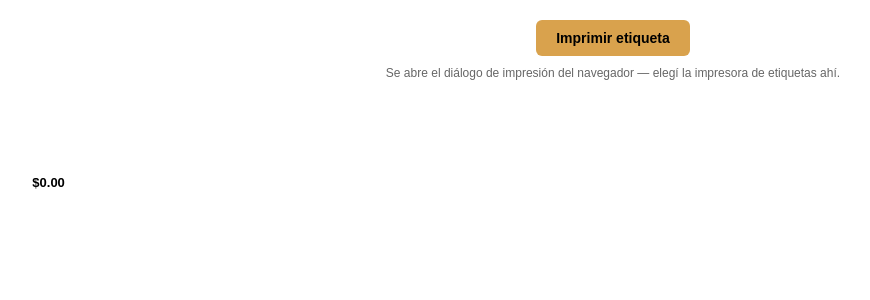
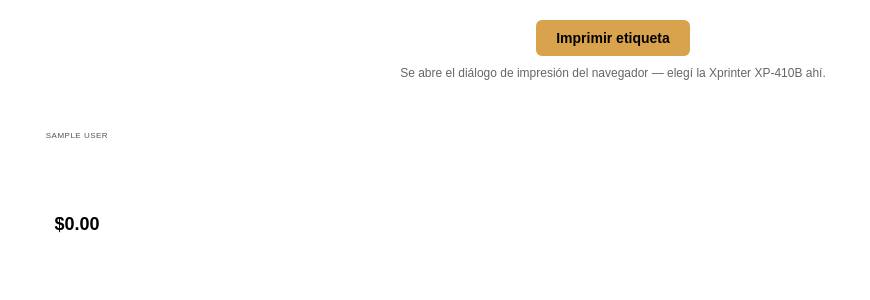
Before and after one commit to LMendezLeonel/lmzdev-pos-bazar, a Flask app: template app/templates/stock/etiqueta.html in a window 1280 px wide. Shown: the top 300 px of the page, without its empty margins (27-897 px from the left). Run offline with Flask 3, Linux system fonts and the light colour scheme; the template is opened without the code that fills it, so the values that code supplies are empty; the visitor is signed in with stand-in values (Sample User, id 1); parts of the project's set-up code (start-up, migrations or seed data) failed here and were passed over; some libraries are stand-ins or nearby versions.

Commit message:
Ajustar etiqueta a tamaño real 55x44mm

```diff
--- a/app/templates/stock/etiqueta.html
+++ b/app/templates/stock/etiqueta.html
@@ -7,21 +7,22 @@
 <style>
     /*
     TAMAÑO DE ETIQUETA: ajustá estos dos valores (width/height del @page y del .etiqueta)
-    al tamaño real del rollo que uses en la impresora. Por defecto: 40mm x 30mm.
+    al tamaño real del rollo que uses en la impresora. Configurado para: 55mm x 44mm.
     */
-    @page { size: 40mm 30mm; margin: 0; }
+    @page { size: 55mm 44mm; margin: 0; }
     * { box-sizing: border-box; margin: 0; padding: 0; }
     body { font-family: Arial, sans-serif; }
     .etiqueta {
-        width: 40mm; height: 30mm;
-        padding: 1.5mm;
+        width: 55mm; height: 44mm;
+        padding: 2mm;
         display: flex; flex-direction: column; align-items: center; justify-content: center;
         text-align: center;
         page-break-after: always;
     }
-    .etiqueta .nombre { font-size: 8px; font-weight: bold; line-height: 1.1; max-height: 16px; overflow: hidden; }
-    .etiqueta .precio { font-size: 13px; font-weight: bold; margin-top: 1mm; }
-    .etiqueta svg { width: 100%; height: 12mm; margin-top: 0.5mm; }
+    .etiqueta .negocio { font-size: 8px; color: #555; text-transform: uppercase; letter-spacing: 0.5px; }
+    .etiqueta .nombre { font-size: 11px; font-weight: bold; line-height: 1.15; max-height: 26px; overflow: hidden; margin-top: 1mm; }
+    .etiqueta .precio { font-size: 18px; font-weight: bold; margin-top: 1.5mm; }
+    .etiqueta svg { width: 100%; height: 16mm; margin-top: 1mm; }
 
     .controles { padding: 20px; text-align: center; }
     .controles button {
@@ -35,11 +36,12 @@
     <div class="controles">
         <button onclick="window.print()">Imprimir etiqueta</button>
         <p style="margin-top:10px; font-size:12px; color:#666;">
-            Se abre el diálogo de impresión del navegador — elegí la impresora de etiquetas ahí.
+            Se abre el diálogo de impresión del navegador — elegí la Xprinter XP-410B ahí.
         </p>
     </div>
 
     <div class="etiqueta">
+        <div class="negocio">{{ session.nombre_bazar }}</div>
         <div class="nombre">{{ producto.nombre }}</div>
         <svg id="barcode"></svg>
         <div class="precio">${{ "%.2f"|format(producto.precio_venta) }}</div>
@@ -49,8 +51,8 @@
         JsBarcode("#barcode", "{{ producto.codigo_barras }}", {
             format: "CODE128",
             displayValue: true,
-            fontSize: 10,
-            height: 30,
+            fontSize: 11,
+            height: 34,
             margin: 0
         });
     </script>
```
